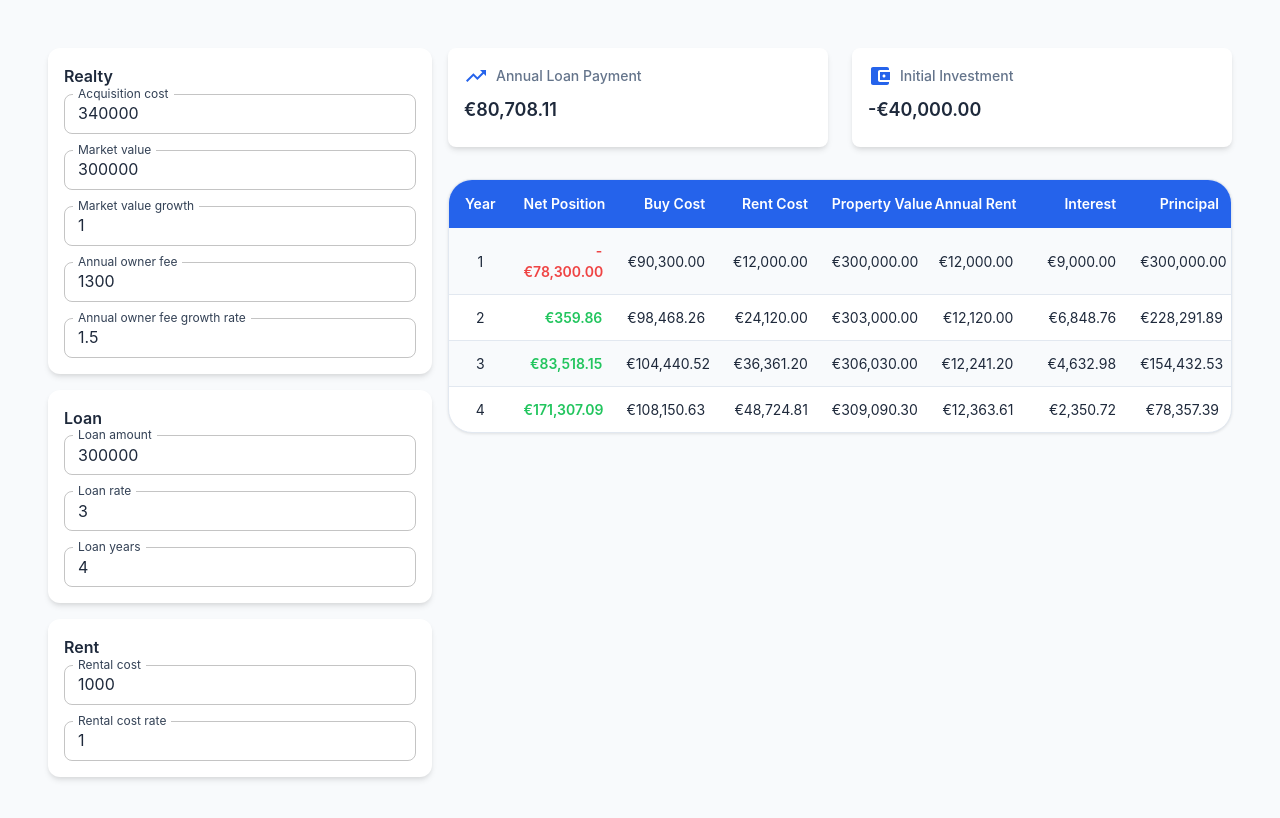
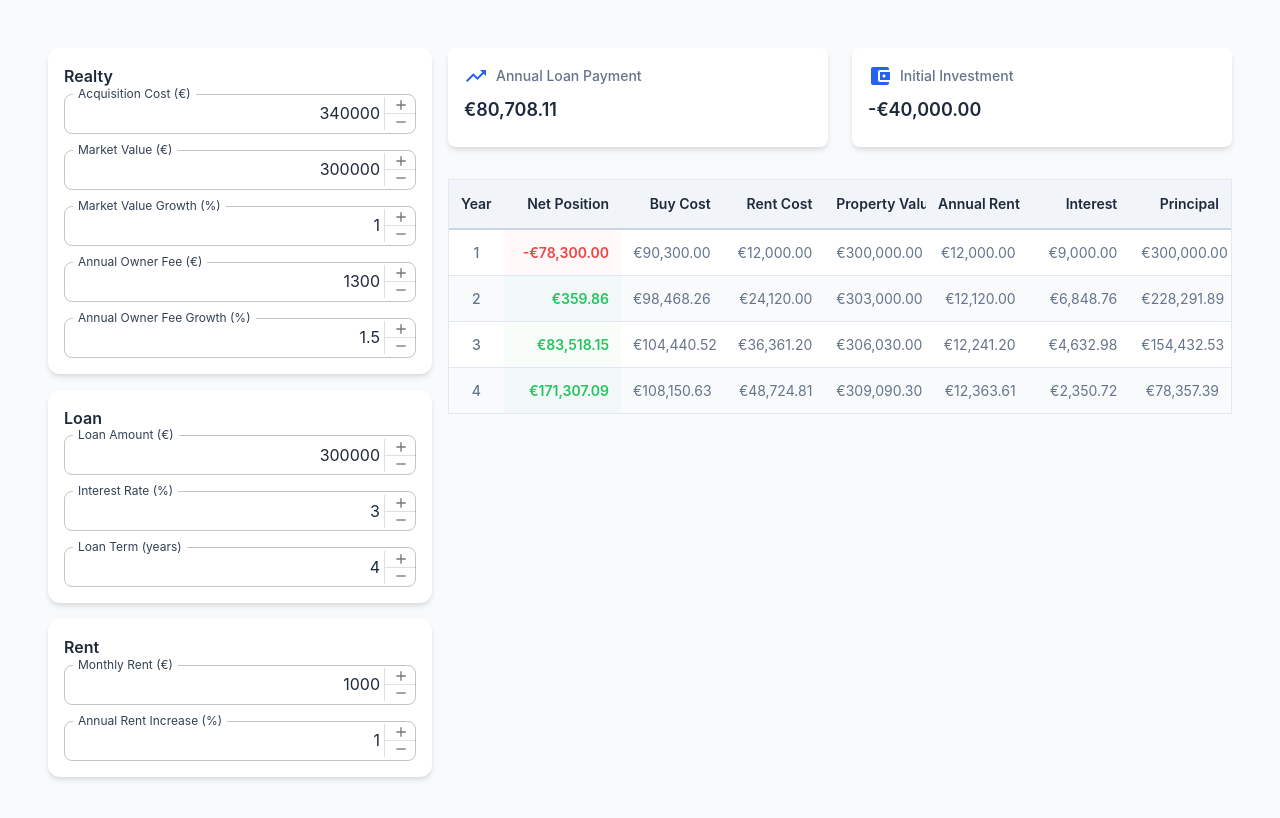
Before and after one commit to juliendubost/real-estate-amortization, a React (Create React App) app: page / in a window 1280 px wide. Shown: the top 818 px of the page. Built offline with nearby package versions, Linux system fonts and the light colour scheme; the HTML template or start-up script is replaced by a standard one.

Commit message:
update styling

```diff
--- a/src/App.tsx
+++ b/src/App.tsx
@@ -149,6 +149,42 @@ const theme = createTheme({
             '&:hover fieldset': {
               borderColor: '#60a5fa',
             },
+            '& input[type=number]': {
+              MozAppearance: 'textfield',
+              '&::-webkit-outer-spin-button, &::-webkit-inner-spin-button': {
+                WebkitAppearance: 'none',
+                margin: 0,
+              },
+            },
+          },
+          '& .MuiInputAdornment-root': {
+            marginLeft: 0,
+            '& .MuiButtonGroup-root': {
+              height: '100%',
+              '& button': {
+                minWidth: 32,
+                padding: 0,
+                border: 'none',
+                borderLeft: `1px solid ${grey[300]}`,
+                borderRadius: 0,
+                '&:hover': {
+                  backgroundColor: grey[50],
+                },
+                '&:first-of-type': {
+                  borderBottom: `1px solid ${grey[300]}`,
+                },
+              },
+            },
+          },
+        },
+      },
+    },
+    MuiInputBase: {
+      styleOverrides: {
+        input: {
+          '&[type=number]': {
+            textAlign: 'right',
+            paddingRight: '4px',
           },
         },
       },
--- a/src/Input.tsx
+++ b/src/Input.tsx
@@ -6,8 +6,106 @@ import {
   Paper,
   Typography,
   Grid,
-  Box
+  Box,
+  InputAdornment,
+  IconButton,
+  ButtonGroup,
+  StandardTextFieldProps,
+  OutlinedTextFieldProps,
 } from '@mui/material'
+import AddIcon from '@mui/icons-material/Add'
+import RemoveIcon from '@mui/icons-material/Remove'
+
+type NumberInputProps = {
+  label: string;
+  name: string;
+  value: number;
+  onChange: (e: React.ChangeEvent<HTMLInputElement>) => void;
+  step?: number;
+  adornment?: string;
+};
+
+const NumberInput = ({
+  label,
+  name,
+  value,
+  onChange,
+  step = 1,
+  adornment,
+}: NumberInputProps) => {
+  const handleIncrease = () => {
+    onChange({
+      target: { name, value: String(Number(value) + step) }
+    } as React.ChangeEvent<HTMLInputElement>);
+  };
+
+  const handleDecrease = () => {
+    onChange({
+      target: { name, value: String(Number(value) - step) }
+    } as React.ChangeEvent<HTMLInputElement>);
+  };
+
+  return (
+    <TextField
+      size="small"
+      fullWidth
+      label={`${label}${adornment ? ` (${adornment})` : ''}`}
+      type="number"
+      name={name}
+      value={value}
+      onChange={onChange}
+      InputProps={{
+        endAdornment: (
+          <InputAdornment position="end">
+            <ButtonGroup
+              orientation="vertical"
+              size="small"
+              sx={{
+                height: '100%',
+                '& .MuiButtonGroup-grouped:not(:last-of-type)': {
+                  borderBottom: '1px solid',
+                  borderBottomColor: 'grey.300',
+                },
+              }}
+            >
+              <IconButton
+                onClick={handleIncrease}
+                size="small"
+                sx={{
+                  borderRadius: 0,
+                  height: '50%',
+                  width: 24,
+                  minWidth: 24,
+                  padding: 0,
+                }}
+              >
+                <AddIcon sx={{ fontSize: 16 }} />
+              </IconButton>
+              <IconButton
+                onClick={handleDecrease}
+                size="small"
+                sx={{
+                  borderRadius: 0,
+                  height: '50%',
+                  width: 24,
+                  minWidth: 24,
+                  padding: 0,
+                }}
+              >
+                <RemoveIcon sx={{ fontSize: 16 }} />
+              </IconButton>
+            </ButtonGroup>
+          </InputAdornment>
+        ),
+      } as Partial<OutlinedTextFieldProps['InputProps']>}
+      sx={{
+        '& .MuiOutlinedInput-root': {
+          pr: 0,
+        },
+      }}
+    />
+  );
+};
 
 export interface InputProps {
   acquisitionCost: number;  // total acquisition cost, taxes included
@@ -53,58 +151,53 @@ const Input = (): React.JSX.Element => {
               </Typography>
               <Grid container spacing={2}>
                 <Grid item xs={12}>
-                  <TextField
-                    size="small"
-                    fullWidth
-                    label="Acquisition cost"
-                    type="number"
+                  <NumberInput
+                    label="Acquisition Cost"
                     name="acquisitionCost"
                     value={inputData.acquisitionCost}
                     onChange={handleChange}
+                    step={1000}
+                    adornment="€"
                   />
                 </Grid>
                 <Grid item xs={12}>
-                  <TextField
-                    size="small"
-                    fullWidth
-                    label="Market value"
-                    type="number"
+                  <NumberInput
+                    label="Market Value"
                     name="realtyMV"
                     value={inputData.realtyMV}
                     onChange={handleChange}
+                    step={1000}
+                    adornment="€"
                   />
                 </Grid>
                 <Grid item xs={12}>
-                  <TextField
-                    size="small"
-                    fullWidth
-                    label="Market value growth"
-                    type="number"
+                  <NumberInput
+                    label="Market Value Growth"
                     name="realtyMVRate"
                     value={inputData.realtyMVRate}
                     onChange={handleChange}
+                    step={0.1}
+                    adornment="%"
                   />
                 </Grid>
                 <Grid item xs={12}>
-                  <TextField
-                    size="small"
-                    fullWidth
-                    label="Annual owner fee"
-                    type="number"
+                  <NumberInput
+                    label="Annual Owner Fee"
                     name="annualTaxes"
                     value={inputData.annualTaxes}
                     onChange={handleChange}
+                    step={100}
+                    adornment="€"
                   />
                 </Grid>
                 <Grid item xs={12}>
-                  <TextField
-                    size="small"
-                    fullWidth
-                    label="Annual owner fee growth rate"
-                    type="number"
+                  <NumberInput
+                    label="Annual Owner Fee Growth"
                     name="annualTaxesRate"
                     value={inputData.annualTaxesRate}
                     onChange={handleChange}
+                    step={0.1}
+                    adornment="%"
                   />
                 </Grid>
               </Grid>
@@ -116,36 +209,33 @@ const Input = (): React.JSX.Element => {
               </Typography>
               <Grid container spacing={2}>
                 <Grid item xs={12}>
-                  <TextField
-                    size="small"
-                    fullWidth
-                    label="Loan amount"
-                    type="number"
+                  <NumberInput
+                    label="Loan Amount"
                     name="loan"
                     value={inputData.loan}
                     onChange={handleChange}
+                    step={1000}
+                    adornment="€"
                   />
                 </Grid>
                 <Grid item xs={12}>
-                  <TextField
-                    size="small"
-                    fullWidth
-                    label="Loan rate"
-                    type="number"
+                  <NumberInput
+                    label="Interest Rate"
                     name="loanRate"
                     value={inputData.loanRate}
                     onChange={handleChange}
+                    step={0.1}
+                    adornment="%"
                   />
                 </Grid>
                 <Grid item xs={12}>
-                  <TextField
-                    size="small"
-                    fullWidth
-                    label="Loan years"
-                    type="number"
+                  <NumberInput
+                    label="Loan Term"
                     name="loanYears"
                     value={inputData.loanYears}
                     onChange={handleChange}
+                    step={1}
+                    adornment="years"
                   />
                 </Grid>
               </Grid>
@@ -157,25 +247,23 @@ const Input = (): React.JSX.Element => {
               </Typography>
               <Grid container spacing={2}>
                 <Grid item xs={12}>
-                  <TextField
-                    size="small"
-                    fullWidth
-                    label="Rental cost"
-                    type="number"
+                  <NumberInput
+                    label="Monthly Rent"
                     name="rentalCost"
                     value={inputData.rentalCost}
                     onChange={handleChange}
+                    step={100}
+                    adornment="€"
                   />
                 </Grid>
                 <Grid item xs={12}>
-                  <TextField
-                    size="small"
-                    fullWidth
-                    label="Rental cost rate"
-                    type="number"
+                  <NumberInput
+                    label="Annual Rent Increase"
                     name="rentalCostRate"
                     value={inputData.rentalCostRate}
                     onChange={handleChange}
+                    step={0.1}
+                    adornment="%"
                   />
                 </Grid>
               </Grid>
--- a/src/Table.tsx
+++ b/src/Table.tsx
@@ -136,14 +136,14 @@ const Table = (props: InputProps): React.JSX.Element => {
   };
 
   const tableHeaders = [
-    { id: 'year', label: 'Year', tooltip: 'Year number' },
-    { id: 'equity', label: 'Net Position', tooltip: 'Buy vs. Rent Financial Position' },
-    { id: 'buyCost', label: 'Buy Cost', tooltip: 'Total Cost of Buying' },
-    { id: 'rentCost', label: 'Rent Cost', tooltip: 'Total Cost of Renting' },
-    { id: 'value', label: 'Property Value', tooltip: 'Current Property Market Value' },
-    { id: 'rent', label: 'Annual Rent', tooltip: 'Yearly Rental Cost' },
-    { id: 'interest', label: 'Interest', tooltip: 'Yearly Loan Interest' },
-    { id: 'principal', label: 'Principal', tooltip: 'Remaining Loan Principal' },
+    { id: 'year', label: 'Year', tooltip: 'Year number', width: '7%' },
+    { id: 'equity', label: 'Net Position', tooltip: 'Buy vs. Rent Financial Position', width: '15%' },
+    { id: 'buyCost', label: 'Buy Cost', tooltip: 'Total Cost of Buying', width: '13%' },
+    { id: 'rentCost', label: 'Rent Cost', tooltip: 'Total Cost of Renting', width: '13%' },
+    { id: 'value', label: 'Property Value', tooltip: 'Current Property Market Value', width: '13%' },
+    { id: 'rent', label: 'Annual Rent', tooltip: 'Yearly Rental Cost', width: '13%' },
+    { id: 'interest', label: 'Interest', tooltip: 'Yearly Loan Interest', width: '13%' },
+    { id: 'principal', label: 'Principal', tooltip: 'Remaining Loan Principal', width: '13%' },
   ];
 
   return (
@@ -168,36 +168,32 @@ const Table = (props: InputProps): React.JSX.Element => {
       <TableContainer
         component={Paper}
         sx={{
-          borderRadius: 2,
-          boxShadow: '0px 1px 3px rgba(0,0,0,0.1)',
+          borderRadius: 0,
+          boxShadow: 'none',
           border: '1px solid',
           borderColor: 'grey.200',
-          overflow: 'hidden',
+          overflow: 'auto',
+          maxHeight: '70vh',
           '& .MuiTableCell-head': {
-            backgroundColor: theme.palette.primary.main,
-            color: theme.palette.primary.contrastText,
+            backgroundColor: theme.palette.grey[100],
+            color: theme.palette.text.primary,
             fontWeight: 600,
             whiteSpace: 'nowrap',
             padding: theme.spacing(1.5),
             fontSize: '0.875rem',
-            borderBottom: 'none',
-            '&:first-of-type': {
-              borderTopLeftRadius: 0,
-            },
-            '&:last-of-type': {
-              borderTopRightRadius: 0,
-            },
+            borderBottom: `2px solid ${theme.palette.grey[300]}`,
+            position: 'sticky',
+            top: 0,
+            zIndex: 1,
           },
           '& .MuiTableCell-body': {
             padding: theme.spacing(1.5),
             fontSize: '0.875rem',
             borderBottom: `1px solid ${theme.palette.grey[200]}`,
+            whiteSpace: 'nowrap',
           },
           '& .MuiTableRow-root:last-child .MuiTableCell-body': {
             borderBottom: 'none',
-          },
-          '& .MuiTableRow-root:hover': {
-            backgroundColor: theme.palette.grey[50],
           },
         }}
       >
@@ -212,10 +208,13 @@ const Table = (props: InputProps): React.JSX.Element => {
                   placement="top"
                   enterDelay={300}
                 >
-                  <TableCell sx={{
-                    width: header.id === 'year' ? '8%' : 'auto',
-                    textAlign: header.id === 'year' ? 'center' : 'right',
-                  }}>
+                  <TableCell
+                    sx={{
+                      width: header.width,
+                      textAlign: header.id === 'year' ? 'center' : 'right',
+                      backgroundColor: theme.palette.grey[100],
+                    }}
+                  >
                     {header.label}
                   </TableCell>
                 </Tooltip>
@@ -227,31 +226,54 @@ const Table = (props: InputProps): React.JSX.Element => {
               <TableRow
                 key={i}
                 sx={{
-                  '&:nth-of-type(odd)': {
+                  '&:nth-of-type(even)': {
                     backgroundColor: theme.palette.grey[50],
                   },
                   '&:hover': {
-                    backgroundColor: `${theme.palette.primary.light}15`,
+                    backgroundColor: `${theme.palette.primary.light}08`,
                   },
                   transition: 'background-color 0.2s ease-in-out',
                 }}
               >
-                <TableCell sx={{ textAlign: 'center' }}>{years[i]}</TableCell>
+                <TableCell
+                  sx={{
+                    textAlign: 'center',
+                    color: theme.palette.text.secondary,
+                    fontWeight: 500,
+                  }}
+                >
+                  {years[i]}
+                </TableCell>
                 <TableCell
                   sx={{
                     color: sunkCostDelta[i] < 0 ? theme.palette.error.main : theme.palette.success.main,
                     fontWeight: 600,
                     textAlign: 'right',
+                    backgroundColor: sunkCostDelta[i] < 0
+                      ? `${theme.palette.error.main}08`
+                      : `${theme.palette.success.main}08`,
                   }}
                 >
                   {formatCurrency(sunkCostDelta[i])}
                 </TableCell>
-                <TableCell sx={{ textAlign: 'right' }}>{formatCurrency(sunkCostBuy[i])}</TableCell>
-                <TableCell sx={{ textAlign: 'right' }}>{formatCurrency(sunkCostRent[i])}</TableCell>
-                <TableCell sx={{ textAlign: 'right' }}>{formatCurrency(realtyMV[i])}</TableCell>
-                <TableCell sx={{ textAlign: 'right' }}>{formatCurrency(annualRentalCost[i])}</TableCell>
-                <TableCell sx={{ textAlign: 'right' }}>{formatCurrency(interest[i])}</TableCell>
-                <TableCell sx={{ textAlign: 'right' }}>{formatCurrency(principal[i])}</TableCell>
+                {[
+                  sunkCostBuy[i],
+                  sunkCostRent[i],
+                  realtyMV[i],
+                  annualRentalCost[i],
+                  interest[i],
+                  principal[i]
+                ].map((value, index) => (
+                  <TableCell
+                    key={index}
+                    sx={{
+                      textAlign: 'right',
+                      color: theme.palette.text.secondary,
+                    }}
+                  >
+                    {formatCurrency(value)}
+                  </TableCell>
+                ))}
               </TableRow>
             ))}
           </TableBody>
```
